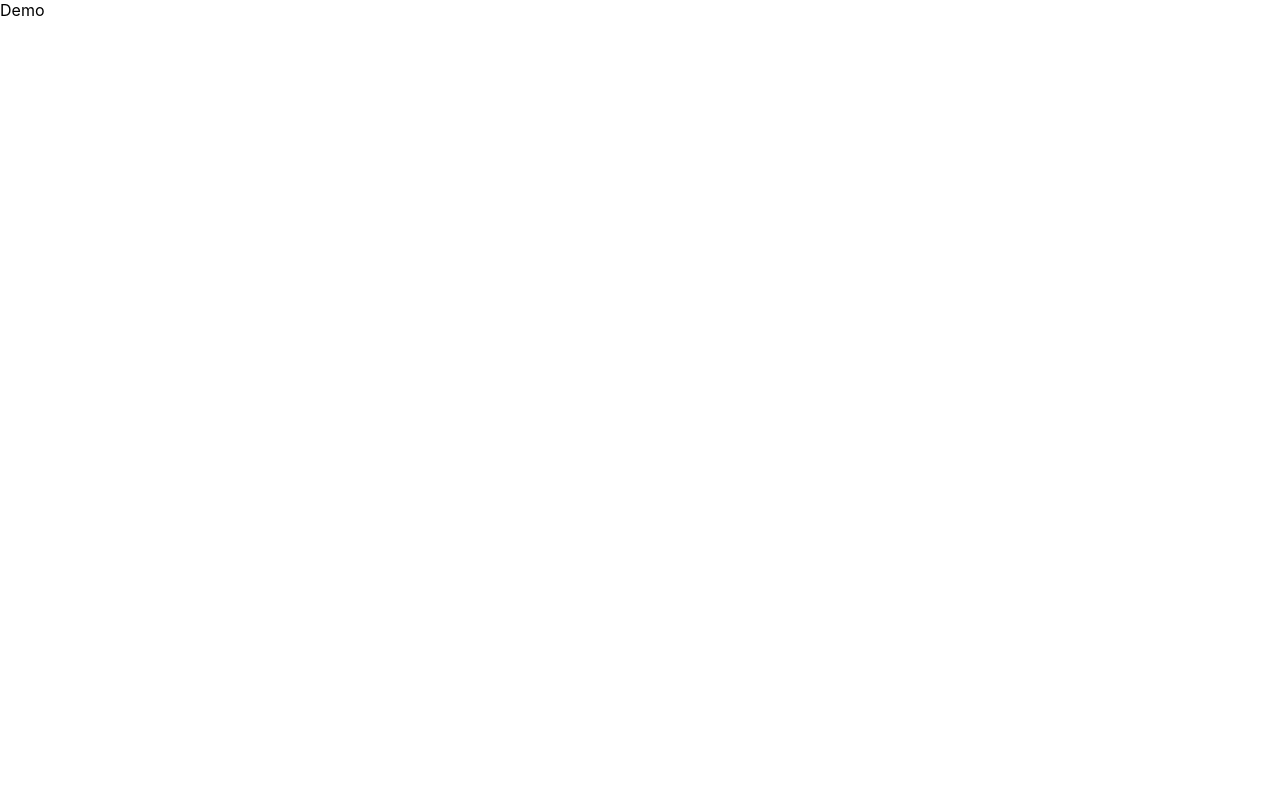
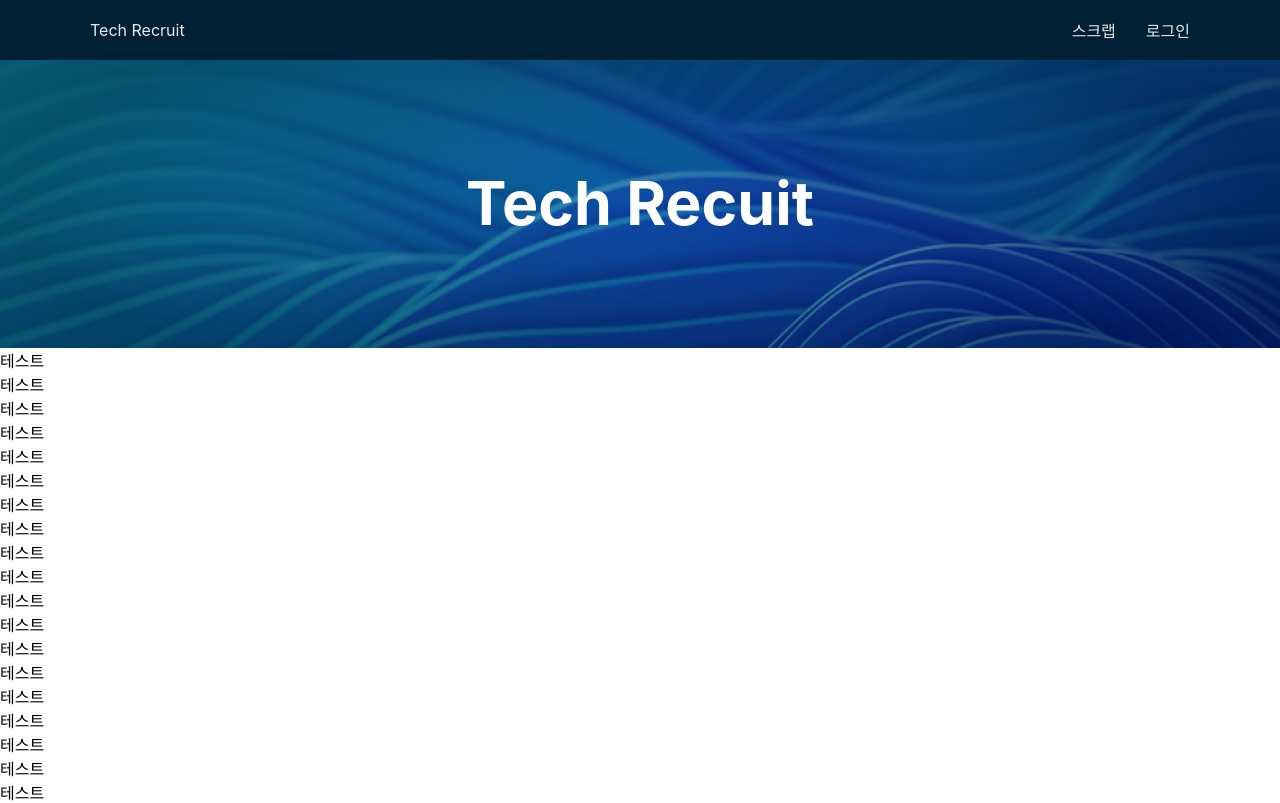
Before and after one commit to zkdlu/tech-recruiter, a React (Create React App) app in the folder applications/app-web/: page / in a window 1280 px wide. Shown: the top 803 px of the page. Built offline with nearby package versions, Linux system fonts and the light colour scheme; no server answers.

Commit message:
front page 작업

```diff
--- a/applications/app-web/package.json
+++ b/applications/app-web/package.json
@@ -10,6 +10,7 @@
     "react": "^18.2.0",
     "react-dom": "^18.2.0",
     "react-scripts": "5.0.1",
+    "styled-components": "^5.3.6",
     "web-vitals": "^2.1.4"
   },
   "scripts": {
--- a/applications/app-web/src/App.js
+++ b/applications/app-web/src/App.js
@@ -1,7 +1,9 @@
+import MainPage from './pages/MainPage'
+
 function App() {
   return (
     <div className="App">
-      Demo
+      <MainPage/>
     </div>
   );
 }
--- /dev/null
+++ b/applications/app-web/src/api.js
@@ -0,0 +1,21 @@
+import axios from "axios"
+
+const serverUri = "http://localhost:8080";
+
+const api = {
+    get: async(url, params) => {
+        try {
+            const response = await axios.get(`${serverUri}/${url}`, params)
+
+            if (response.status === 200) {
+                return response.data;
+            }
+
+            return response;
+        } catch (err) {
+            return Promise.reject(err);
+        }
+    }
+}
+
+export default api;
--- /dev/null
+++ b/applications/app-web/src/pages/MainPage.js
@@ -0,0 +1,34 @@
+import { Component } from "react";
+import api from '../api'
+import Layout from "./components/Layout";
+import MainBanner from "./components/MainBanner";
+import MainContents from "./components/MainContents";
+
+class MainPage extends Component {
+    state = {
+        companies: []
+    }
+
+    async componentDidMount() {
+        await this.fetchCompanies();
+    }
+
+    async fetchCompanies() {
+        const companies = await api.get('companies');
+        console.log(companies)
+        this.setState({
+            companies: [...companies]
+        })
+    }
+
+    render() {
+        return (
+            <Layout>
+                <MainBanner/>
+                <MainContents/>
+            </Layout>
+        )
+    }
+}
+
+export default MainPage;
--- /dev/null
+++ b/applications/app-web/src/pages/components/Footer.js
@@ -0,0 +1,42 @@
+import styled from 'styled-components'
+
+
+const StyledFooter = styled.footer`
+  height: 40px;
+  margin-top: auto;
+  background-color: #002034;
+`;
+
+const StyledDiv = styled.div`
+  display: flex;
+  width: 96%;
+  max-width: 1100px;
+  height: 100%;
+  margin: 0 auto;
+  align-items: center;
+  justify-content: center;
+`;
+
+const StyledContent = styled.span`
+  font-weight: 600;
+  font-size: 12px;
+  color: #e8e8e8;
+  a {
+    text-decoration: none;
+    color: inherit;
+  }
+`;
+
+const Footer = () => {
+    return (
+        <StyledFooter>
+          <StyledDiv>
+            <StyledContent>
+              Developer. <a target="_blank" href="https://github.com/zkdlu">이건(zkdlu)</a> 2022.
+            </StyledContent>
+          </StyledDiv>
+        </StyledFooter>
+    )
+}
+
+export default Footer;
--- /dev/null
+++ b/applications/app-web/src/pages/components/Header.js
@@ -0,0 +1,52 @@
+import styled from 'styled-components'
+
+
+const StyledHeader = styled.header`
+  position: fixed;
+  left: 0px;
+  top: 0px;
+  width: 100%;
+  height: 60px;
+  background-color: #002034;
+`;
+
+const StyledContent = styled.div`
+  display: flex;
+  width: 96%;
+  max-width: 1100px;
+  height: 100%;
+  margin: 0 auto;
+  align-items: center;
+  justify-content: space-between;
+  color: #e8e8e8;
+`;
+
+const StyledNav = styled.nav`
+ul {
+  display: flex;
+  list-style: none;
+
+  li + li {
+    margin-left: 30px;
+  }
+}
+`;
+
+
+const Header = () => {
+    return (
+        <StyledHeader>
+           <StyledContent>
+            <div>Tech Recruit</div>
+            <StyledNav>
+              <ul>
+                <li>스크랩</li>
+                <li>로그인</li>
+              </ul>
+            </StyledNav>
+           </StyledContent>
+        </StyledHeader>
+    )
+}
+
+export default Header;
--- /dev/null
+++ b/applications/app-web/src/pages/components/Layout.js
@@ -0,0 +1,26 @@
+import Footer from "./Footer";
+import Header from "./Header";
+import styled from 'styled-components'
+
+const StyledLayout = styled.div`
+  padding-top: 60px;
+`;
+
+const StyledMain = styled.main`
+    min-height: calc(100vh - 180px);
+`;
+
+const Layout = ({children}) => {
+    return (
+        <StyledLayout>
+            <Header/>
+            <StyledMain>
+                {children}
+            </StyledMain>
+            <Footer/>
+        </StyledLayout>
+    )
+
+}
+
+export default Layout;
--- /dev/null
+++ b/applications/app-web/src/pages/components/MainBanner.js
@@ -0,0 +1,37 @@
+import styled from 'styled-components'
+
+const StyledBanner = styled.div`
+  width: 100%;
+  height: 18rem;
+  background-image: url(/banner.png);
+  background-size: cover;
+  background-position: center;
+  background-repeat: no-repeat;
+
+  display: flex;
+  flex-direction: column;
+  justify-content: center;
+`;
+
+const StyledContent = styled.h1`
+  font-size: 3.8rem;
+  font-weight: 700;
+  line-height: 5.1rem;
+  letter-spacing: 0;
+  text-align: center;
+  color: #fff;
+  padding: 0;
+  margin: 0;
+`;
+
+const MainBanner = () => {
+    return (
+      <StyledBanner>
+        <StyledContent>
+          Tech Recuit
+        </StyledContent>
+      </StyledBanner>
+    )
+}
+
+export default MainBanner;
--- /dev/null
+++ b/applications/app-web/src/pages/components/MainContents.js
@@ -0,0 +1,59 @@
+const MainContents = () => {
+    return (
+      <>
+      <div>테스트</div>
+                <div>테스트</div>
+                <div>테스트</div>
+                <div>테스트</div>
+                <div>테스트</div>
+                <div>테스트</div>
+                <div>테스트</div>
+                <div>테스트</div>
+                <div>테스트</div>
+                <div>테스트</div>
+                <div>테스트</div>
+                <div>테스트</div>
+                <div>테스트</div>
+                <div>테스트</div>
+                <div>테스트</div>
+                <div>테스트</div>
+                <div>테스트</div>
+                <div>테스트</div>
+                <div>테스트</div>
+                <div>테스트</div>
+                <div>테스트</div>
+                <div>테스트</div>
+                <div>테스트</div>
+                <div>테스트</div>
+                <div>테스트</div>
+                <div>테스트</div>
+                <div>테스트</div>
+                <div>테스트</div>
+                <div>테스트</div>
+                <div>테스트</div>
+                <div>테스트</div>
+                <div>테스트</div>
+                <div>테스트</div>
+                <div>테스트</div>
+                <div>테스트</div>
+                <div>테스트</div>
+                <div>테스트</div>
+                <div>테스트</div>
+                <div>테스트</div>
+                <div>테스트</div>
+                <div>테스트</div>
+                <div>테스트</div>
+                <div>테스트</div>
+                <div>테스트</div>
+                <div>테스트</div>
+                <div>테스트</div>
+                <div>테스트</div>
+                <div>테스트</div>
+                <div>테스트</div>
+                <div>테스트</div>
+                <div>테스트</div>
+      </>
+    )
+}
+
+export default MainContents;
```
Also changed, not shown: applications/app-web/public/banner.png (added).
